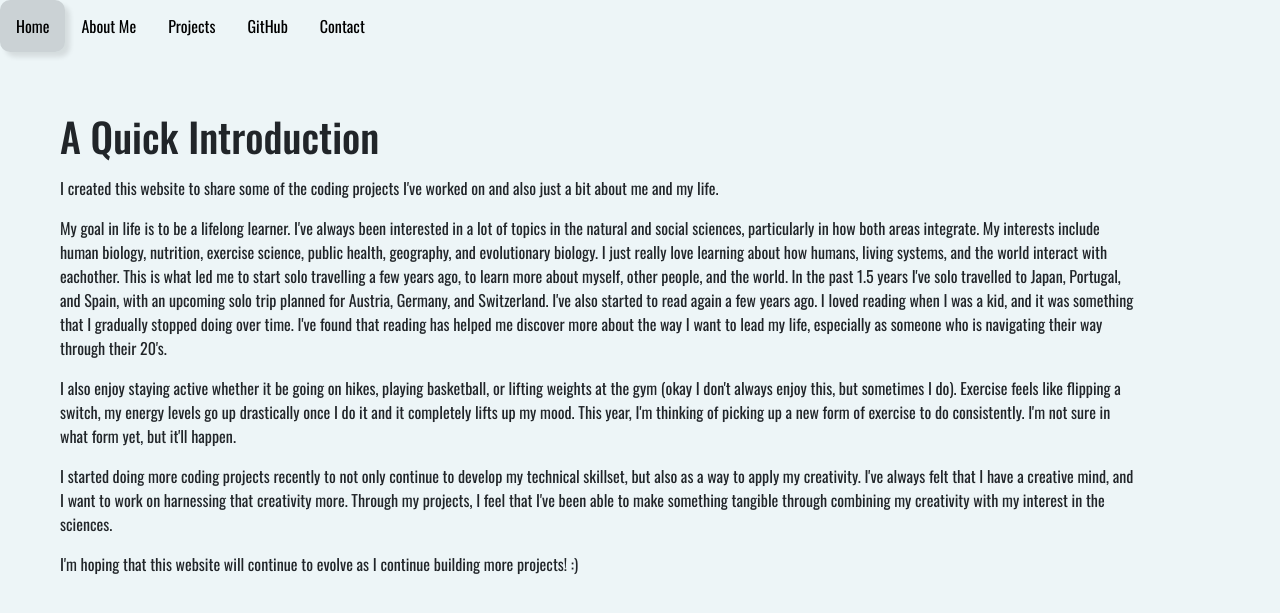
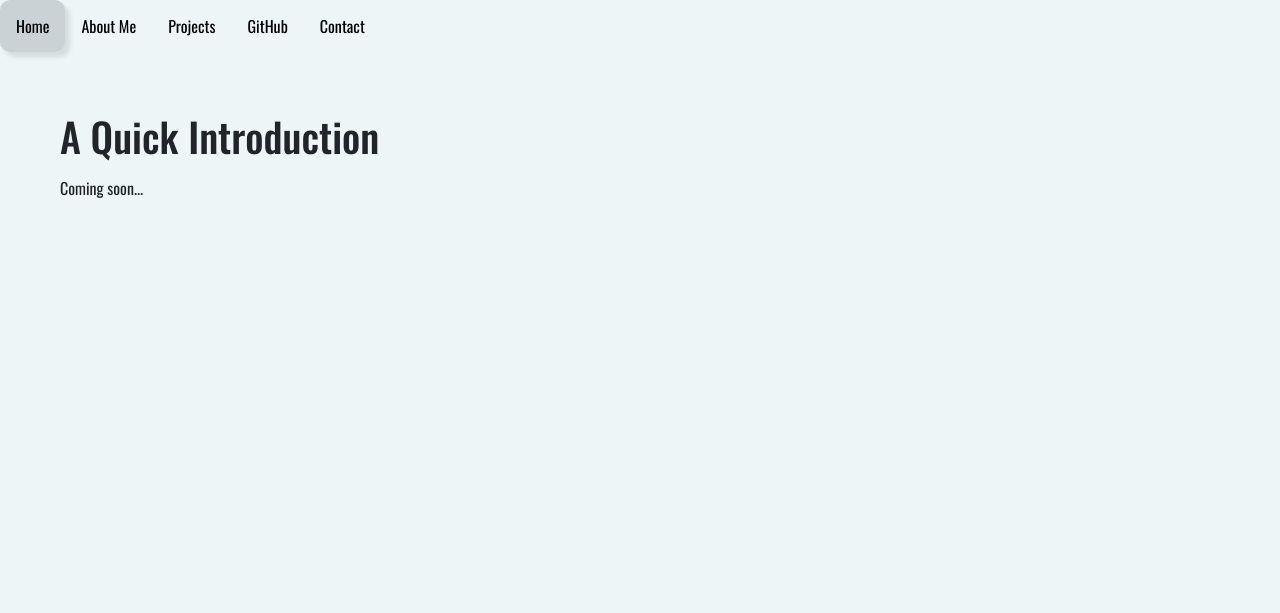
Before and after one commit to tiffanyng23/personal-website, a Flask app: page /about in a window 1280 px wide. Shown: the top 613 px of the page. Run offline with Flask 3, Linux system fonts and the light colour scheme; some libraries are stand-ins or nearby versions.

Commit message:
in process of updating portfolio + about pages

```diff
--- a/templates/about.html
+++ b/templates/about.html
@@ -5,27 +5,8 @@
 {% block body %}
 <div class="container about-page">
     <h1 class="text-start mb-3">A Quick Introduction</h1>
-    <p>I created this website to share some of the coding projects I've worked on and also just a bit about me and my life.
-    </p>
-    <p> My goal in life is to be a lifelong learner. I've always been interested in a lot of topics in the natural and social sciences, particularly in how both areas integrate. My interests include human biology, nutrition, exercise science,
-        public health, geography, and evolutionary biology. I just really love learning about how humans, living systems, and the world interact with eachother.
-        This is what led me to start solo travelling a few years ago, to learn more about myself, other people, and the world. In the past 1.5 years I've solo travelled to Japan, Portugal, and Spain, with an upcoming solo trip planned for Austria,
-        Germany, and Switzerland. I've also started to read again a few years ago. I loved reading when I was a kid, and it was something that
-        I gradually stopped doing over time.
-        I've found that reading has helped me discover more about the way I want to lead my life, especially as someone who is navigating their way through their 20's.
-    </p>
-    <p> I also enjoy staying active whether it be going on hikes, playing basketball, or lifting weights at the gym (okay I don't always enjoy this, but sometimes I do).
-        Exercise feels like flipping a switch, my energy levels go up drastically once I do it and it completely lifts up my mood.
-        This year, I'm thinking of picking up a new form of exercise to do consistently. I'm not sure in what form yet, but it'll happen.
-    </p>
     <p>
-        I started doing more coding projects recently to not only continue to develop my technical skillset, but also as a way to apply my creativity.
-        I've always felt that I have a creative mind, and I want to work on harnessing that creativity more.
-        Through my projects, I feel that I've been able to make something tangible through combining my creativity with my interest in the sciences.
-
-    </p>
-    <p>
-        I'm hoping that this website will continue to evolve as I continue building more projects! :)
+        Coming soon...
     </p>
 </div>
 {% endblock body %}
```
Also changed, not shown: templates/projects.html (+34 -9 lines).
